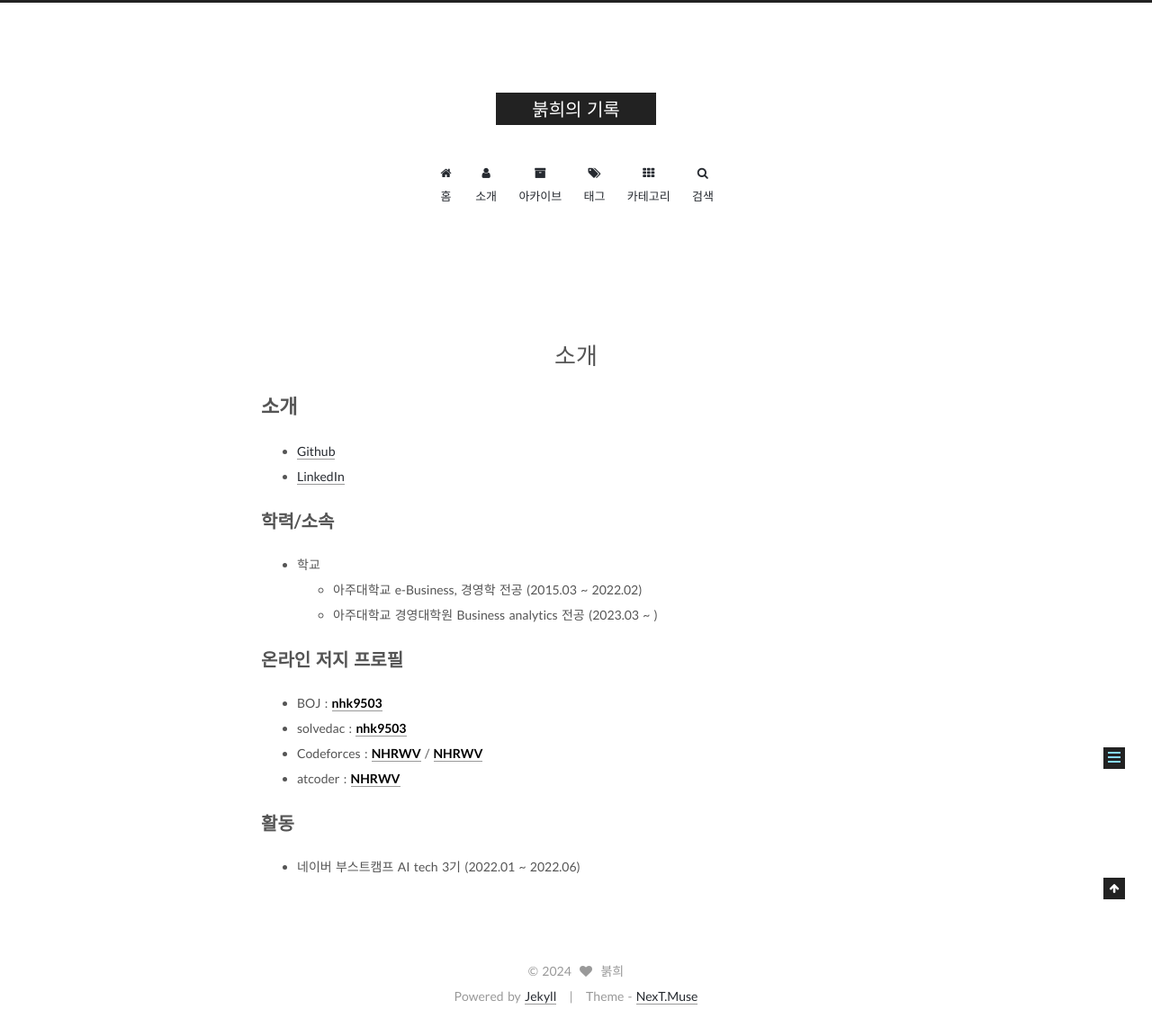
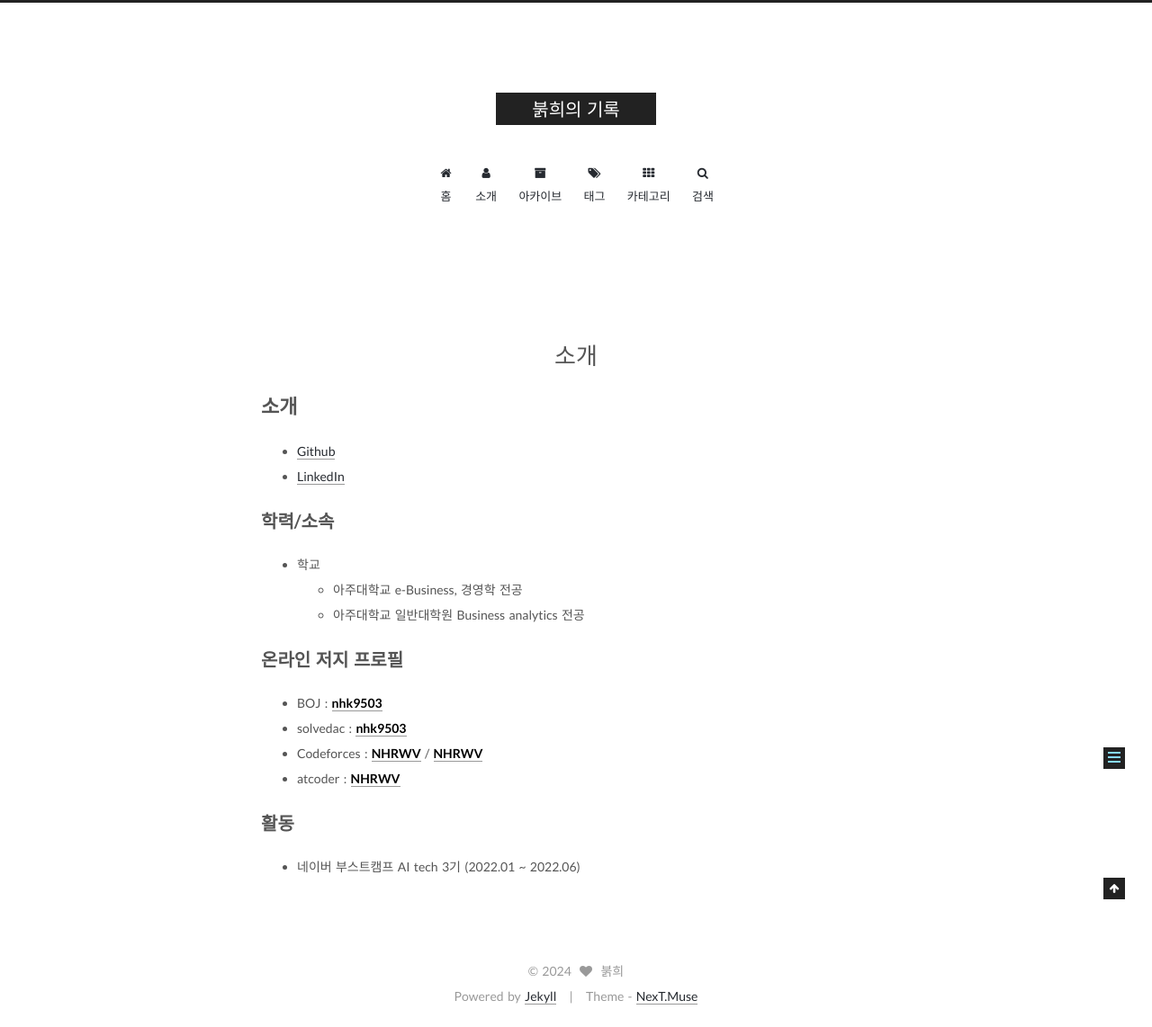
Before and after one commit to NHRWV/nhrwv.github.io, a Jekyll site: the page built from about/index.md, in a window 1280 px wide. Shown: the whole page at 90% size. Built offline with Jekyll 4.4.1, drawn with Linux system fonts in a browser that asks for light colours; nearby versions of some CDN libraries; comment, search, counter and statistics services are not loaded; our own code applies the rules of GitHub Pages for plain Markdown files.

Commit message:
Update index.md

```diff
--- a/about/index.md
+++ b/about/index.md
@@ -11,8 +11,8 @@ type: about
 
 ### 학력/소속
 * 학교
-  * 아주대학교 e-Business, 경영학 전공 (2015.03 ~ 2022.02)
-  * 아주대학교 경영대학원 Business analytics 전공 (2023.03 ~ )
+  * 아주대학교 e-Business, 경영학 전공
+  * 아주대학교 일반대학원 Business analytics 전공
 
 ### 온라인 저지 프로필
 {% include judge_profile.html boj_id="nhk9503" codeforces_id="NHRWV" atcoder_id="NHRWV" %}
```
